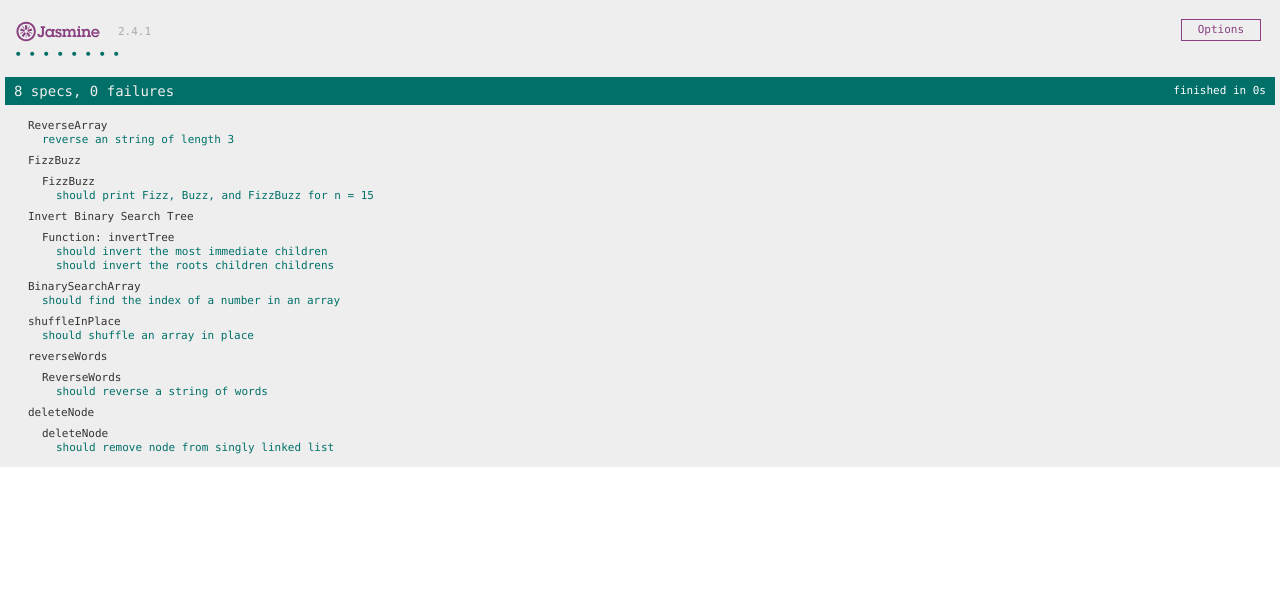
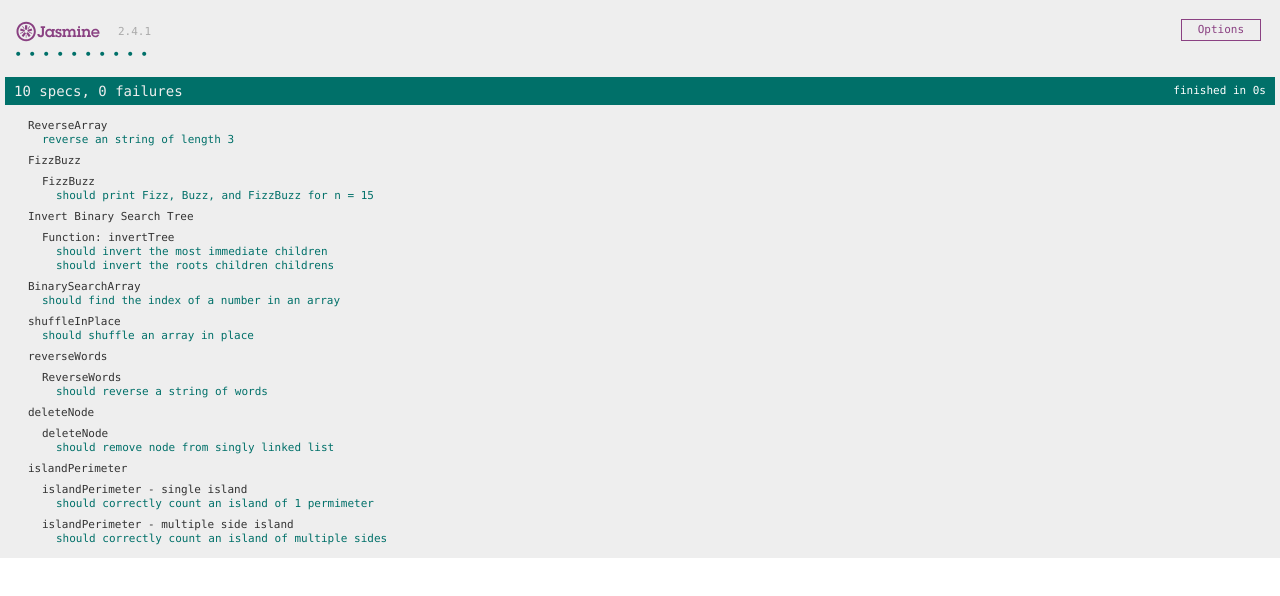
Before and after one commit to tksander/toy-problems, a website: page jasmine/SpecRunner.html in a window 1280 px wide. Drawn offline with Linux system fonts and the light colour scheme.

Commit message:
Finished islandPermiter testing

```diff
--- a/jasmine/SpecRunner.html
+++ b/jasmine/SpecRunner.html
@@ -19,6 +19,7 @@
   <script src="src/shuffleInPlace.js"></script>
   <script src="src/reverseWords.js"></script>
   <script src="src/deleteNode.js"></script>
+  <script src="src/islandPerimeter.js"></script>
 
   <!-- include spec files here... -->
   <script src="spec/reverse.spec.js"></script>
@@ -28,6 +29,7 @@
   <script src="spec/shuffleInPlace.spec.js"></script>
   <script src="spec/reverseWords.spec.js"></script>
   <script src="spec/deleteNode.spec.js"></script>
+  <script src="spec/islandPerimeter.spec.js"></script>
 
 </head>
 
--- a/jasmine/spec/islandPerimeter.spec.js
+++ b/jasmine/spec/islandPerimeter.spec.js
@@ -1,52 +1,24 @@
-/**
- *
- * You are given a map in form of a two-dimensional integer grid where 1 represents
- * land and 0 represents water. Grid cells are connected horizontally/vertically
- * (not diagonally). The grid is completely surrounded by water, and there is
- * exactly one island (i.e., one or more connected land cells).
- * The island doesn't have "lakes" (water inside that isn't connected to the
- * water around the island). One cell is a square with side length 1.
- * The grid is rectangular, width and height don't exceed 100.
- * Determine the perimeter of the island.
- *
- */
+describe("islandPerimeter", function() {
 
-var arr = [[0,1,0,0],
-           [1,1,1,0],
-           [0,1,0,0],
-           [1,1,0,0]]
+  beforeEach(function() {
+  })
 
+  describe("islandPerimeter - single island", function() {
+    it("should correctly count an island of 1 permimeter", function() {
+      var grid = [[1,0],[0,0]];
+      var perimeterNum = islandPerimeter(grid);
+      expect(perimeterNum).toEqual(4);
+    });
+  });
 
-var islandPerimeter = function(grid) {
-  var perimeter = 0;
-  for (var i = 0; i < grid.length, i++) {
-     for (var j = 0; j < grid[i].length; j++) {
-        if (grid[i][j] === 1) {
-          return 4 - numberConnected(i, j, grid);
-        };
-    }
-   }
-  }
-
-var numberConnected = function(row, col, grid) {
-   var gridExtent = grid.length;
-   var numberSubtract = 0;
-   // up
-   if (row - 1 >= 0 && grid[row - 1][col] === 1) {
-     numberSubtract++;
-   }
-   // down
-   if (row + 1 <= gridExtent && grid[row  + 1][col] === 1) {
-     numberSubtract++;
-   }
-   // right
-   if (col + 1 <= gridExtent && grid[row][col + 1] === 1) {
-     numberSubtract++;
-   }
-   // left
-   if (col - 1 >= 0 && grid[row][col - 1] === 1) {
-     numberSubtract++;
-   }
-   return numberSubtract;
-}
-// recursively walk through grid
+  describe("islandPerimeter - multiple side island", function() {
+    it("should correctly count an island of multiple sides", function() {
+      var grid = [[0,1,0,0],
+                 [1,1,1,0],
+                 [0,1,0,0],
+                 [1,1,0,0]];
+      var perimeterNum = islandPerimeter(grid);
+      expect(perimeterNum).toEqual(16);
+    });
+  });
+});
--- /dev/null
+++ b/jasmine/src/islandPerimeter.js
@@ -0,0 +1,53 @@
+/**
+ *
+ * You are given a map in form of a two-dimensional integer grid where 1 represents
+ * land and 0 represents water. Grid cells are connected horizontally/vertically
+ * (not diagonally). The grid is completely surrounded by water, and there is
+ * exactly one island (i.e., one or more connected land cells).
+ * The island doesn't have "lakes" (water inside that isn't connected to the
+ * water around the island). One cell is a square with side length 1.
+ * The grid is rectangular, width and height don't exceed 100.
+ * Determine the perimeter of the island.
+ *
+ */
+
+var arr = [[0,1,0,0],
+           [1,1,1,0],
+           [0,1,0,0],
+           [1,1,0,0]]
+
+
+var islandPerimeter = function(grid) {
+  var perimeter = 0;
+  for (var i = 0; i < grid.length; i++) {
+     for (var j = 0; j < grid[i].length; j++) {
+        if (grid[i][j] === 1) {
+          perimeter += 4 - numberConnected(i, j, grid);
+        };
+    }
+   }
+  return perimeter;
+  }
+
+var numberConnected = function(row, col, grid) {
+   var gridExtent = grid.length - 1;
+   var numberSubtract = 0;
+   // up
+   if (row - 1 >= 0 && grid[row - 1][col] === 1) {
+     numberSubtract++;
+   }
+   // down
+   if (row + 1 <= gridExtent && grid[row  + 1][col] === 1) {
+     numberSubtract++;
+   }
+   // right
+   if (col + 1 <= gridExtent && grid[row][col + 1] === 1) {
+     numberSubtract++;
+   }
+   // left
+   if (col - 1 >= 0 && grid[row][col - 1] === 1) {
+     numberSubtract++;
+   }
+   return numberSubtract;
+}
+// recursively walk through grid
```
Also changed, not shown: jasmine/src/islandPerimter.js (deleted, +0 -11 lines).
